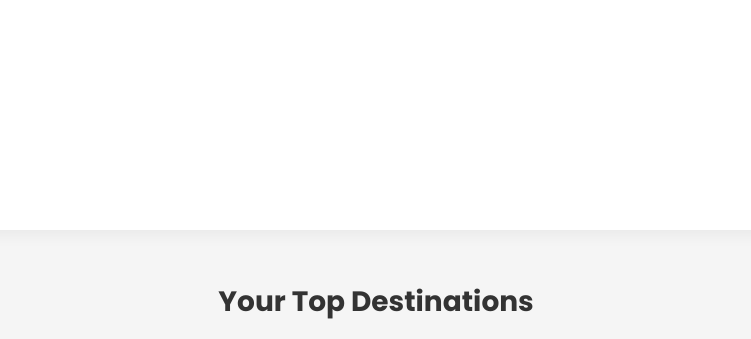
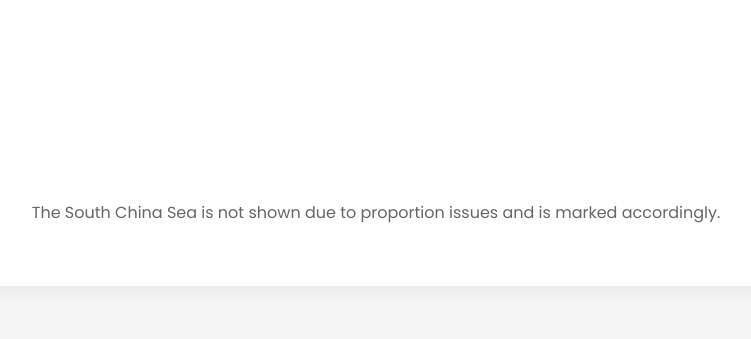
Before and after one commit to TingTing666666/travelgame, a Flask app: page /results in a window 1280 px wide. Shown: the part 1083-1422 px from the top of the page, without its empty margins (264-1015 px from the left). Run offline with Flask 3, Linux system fonts and the light colour scheme; the visitor is signed in with stand-in values (Sample User, id 1).

Commit message:
更新计划文案 解决编码bug

```diff
--- a/templates/result.html
+++ b/templates/result.html
@@ -51,6 +51,7 @@
         <h2>China Province Compatibility</h2>
         <p>Based on your preferences, here's how well each Chinese province matches your travel style:</p>
         <div id="china-map-container"></div>
+        <p>The South China Sea is not shown due to proportion issues and is marked accordingly.</p>
     </section>
     <section class="recommendations-section">
         <h2>Your Top Destinations</h2>
```
